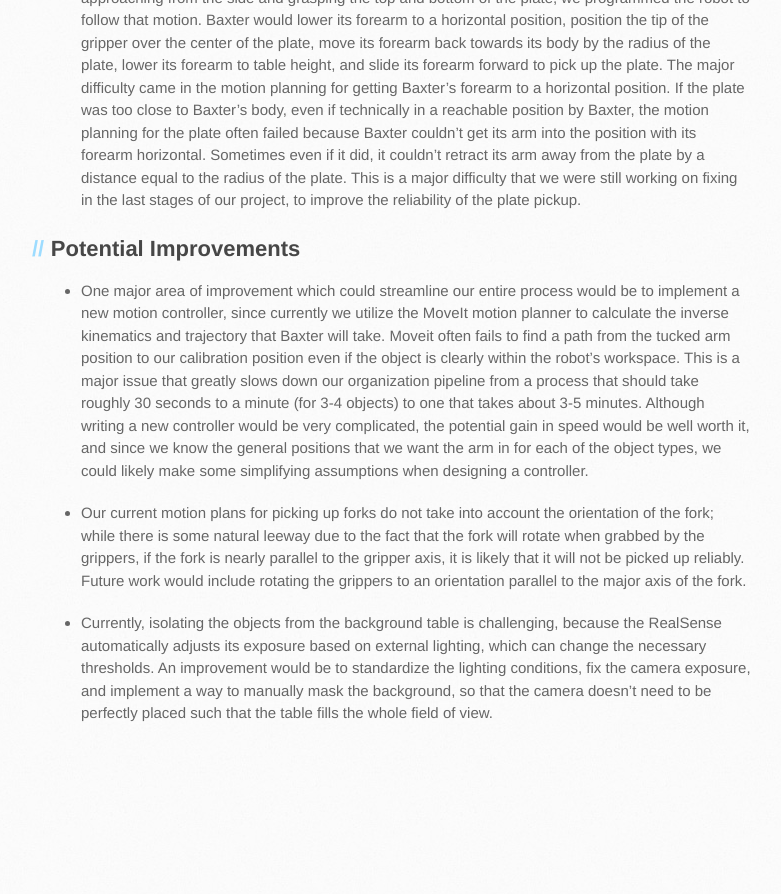
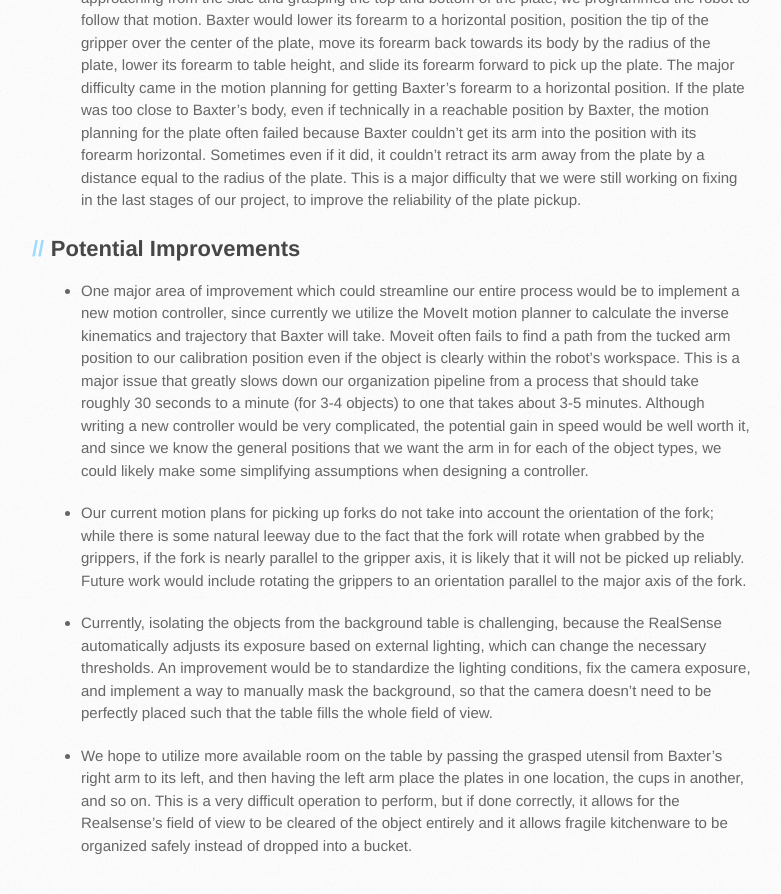
Before and after one commit to afmdnf/ee106a-project, a Jekyll site: the page built from docs/conclusion.md, in a window 1280 px wide and 900 px high, scrolled down 2140 px. Shown: the top 894 px of the window, without its empty margins (109-890 px from the left). Built offline with Jekyll 4.4.1, drawn with Linux system fonts in a browser that asks for light colours; our own code applies the rules of GitHub Pages for plain Markdown files; the repository's description, which GitHub fills in, is left out; before the commit the page ends 2907 px from its top, so only the background shows below that.

Commit message:
Added Potential Improvement

```diff
--- a/docs/conclusion.md
+++ b/docs/conclusion.md
@@ -30,3 +30,5 @@ Our project successfully met our most important goals of being able to identify
 * Our current motion plans for picking up forks do not take into account the orientation of the fork; while there is some natural leeway due to the fact that the fork will rotate when grabbed by the grippers, if the fork is nearly parallel to the gripper axis, it is likely that it will not be picked up reliably. Future work would include rotating the grippers to an orientation parallel to the major axis of the fork.
 
 * Currently, isolating the objects from the background table is challenging, because the RealSense automatically adjusts its exposure based on external lighting, which can change the necessary thresholds. An improvement would be to standardize the lighting conditions, fix the camera exposure, and implement a way to manually mask the background, so that the camera doesn't need to be perfectly placed such that the table fills the whole field of view.
+
+* We hope to utilize more available room on the table by passing the grasped utensil from Baxter's right arm to its left, and then having the left arm place the plates in one location, the cups in another, and so on. This is a very difficult operation to perform, but if done correctly, it allows for the Realsense's field of view to be cleared of the object entirely and it allows fragile kitchenware to be organized safely instead of dropped into a bucket.
```
